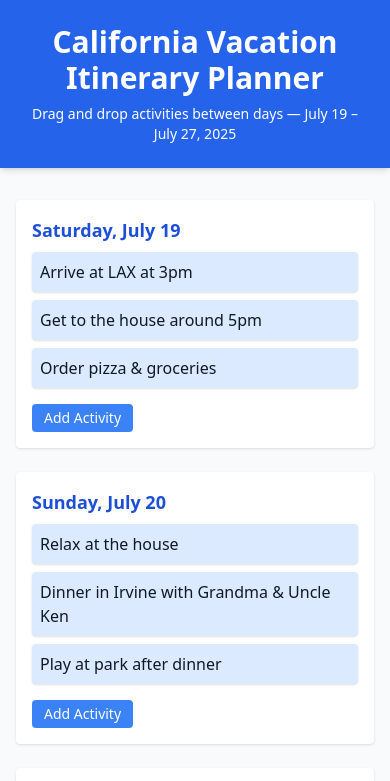
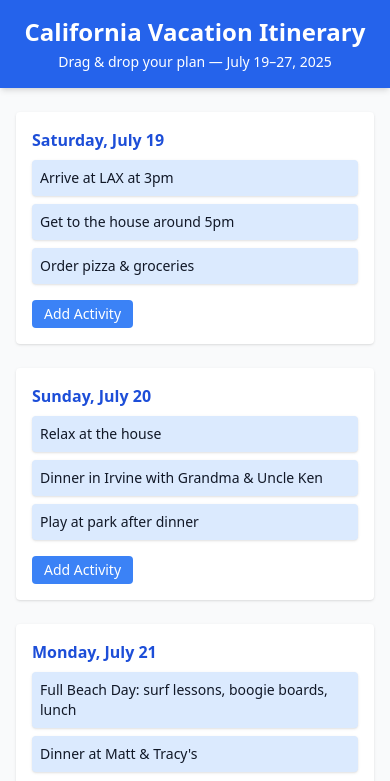
Before and after one commit to chriscoppock/CoppockCAVacay, a plain HTML site: page index.html in a window 390 px wide. Shown: the top 781 px of the page. Drawn offline with nearby package versions, Linux system fonts and the light colour scheme.

Commit message:
updated to be mobile friendly

```diff
--- a/index.html
+++ b/index.html
@@ -8,21 +8,19 @@
   <script src="https://cdn.jsdelivr.net/npm/sortablejs@1.15.0/Sortable.min.js"></script>
 </head>
 <body class="bg-gray-50 text-gray-900 font-sans">
-  <header class="bg-blue-600 text-white p-6 shadow-md">
-    <h1 class="text-3xl font-bold text-center">California Vacation Itinerary Planner</h1>
-    <p class="text-center text-sm mt-2">Drag and drop activities between days — July 19 – July 27, 2025</p>
+  <header class="bg-blue-600 text-white p-4 shadow-md">
+    <h1 class="text-2xl md:text-3xl font-bold text-center">California Vacation Itinerary</h1>
+    <p class="text-center text-sm mt-1">Drag & drop your plan — July 19–27, 2025</p>
   </header>
 
-  <main class="max-w-7xl mx-auto px-4 py-8 space-y-6">
-    <div class="grid grid-cols-1 md:grid-cols-3 gap-6" id="calendar">
-
-      <!-- Template day card injected by JavaScript -->
-
+  <main class="max-w-7xl mx-auto px-4 py-6">
+    <div class="flex flex-wrap gap-6 justify-center" id="calendar">
+      <!-- Day cards injected here -->
     </div>
   </main>
 
-  <footer class="bg-gray-100 text-center py-4 text-sm text-gray-500 mt-10">
-    © 2025 California Vacation | Drag & Drop Itinerary with Save & Add
+  <footer class="bg-gray-100 text-center py-4 text-sm text-gray-500">
+    © 2025 California Vacation | Mobile-friendly Drag & Drop Planner
   </footer>
 
   <script>
@@ -67,22 +65,22 @@
 
     function createDayCard(dayName, id, items) {
       const container = document.createElement("div");
-      container.className = "bg-white rounded shadow p-4";
+      container.className = "w-full sm:w-[48%] lg:w-[30%] bg-white rounded shadow p-4 flex flex-col";
 
       const title = document.createElement("h2");
-      title.className = "text-lg font-semibold mb-2 text-blue-700";
+      title.className = "text-base md:text-lg font-semibold mb-2 text-blue-700";
       title.textContent = dayName;
 
       const list = document.createElement("ul");
       list.id = id;
-      list.className = "sortable space-y-2 min-h-[4rem] mb-4";
+      list.className = "sortable space-y-2 min-h-[4rem] mb-4 flex-1";
 
       items.forEach(text => {
         list.appendChild(createListItem(text));
       });
 
       const button = document.createElement("button");
-      button.className = "bg-blue-500 text-white px-3 py-1 rounded hover:bg-blue-600 text-sm";
+      button.className = "bg-blue-500 text-white px-3 py-1 rounded hover:bg-blue-600 text-sm self-start";
       button.textContent = "Add Activity";
       button.onclick = () => {
         const text = prompt("Enter new activity:");
@@ -101,7 +99,7 @@
 
     function createListItem(text) {
       const li = document.createElement("li");
-      li.className = "bg-blue-100 p-2 rounded shadow cursor-move";
+      li.className = "bg-blue-100 p-2 rounded shadow cursor-move text-sm md:text-base";
       li.textContent = text;
       return li;
     }
@@ -114,7 +112,7 @@
       createDayCard(dayName, id, items);
     });
 
-    // Activate SortableJS and watch for changes
+    // Activate SortableJS and save on change
     document.querySelectorAll(".sortable").forEach(el => {
       new Sortable(el, {
         group: "itinerary",
```
